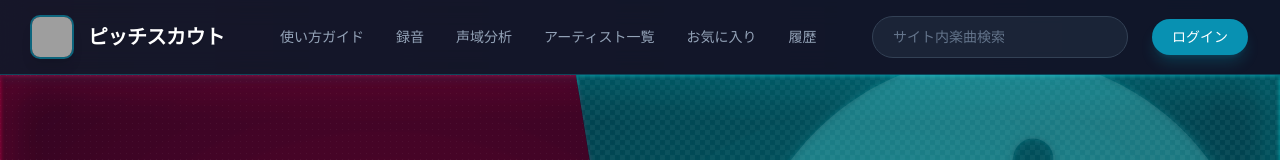
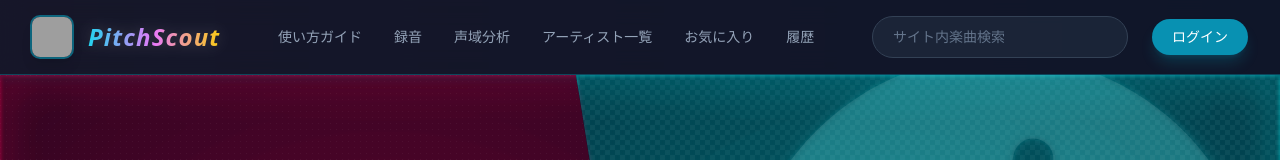
Before and after one commit to kc3hack/2026_team11, a React (Create React App) app in the folder frontend/: page / in a window 1280 px wide. Shown: the top 160 px of the page. Built offline with nearby package versions, Linux system fonts and the light colour scheme; no server answers; grey boxes are pictures that could not be loaded.

Commit message:
style(Header): Update PitchScout logo font to match app branding

```diff
--- a/frontend/src/components/Header.tsx
+++ b/frontend/src/components/Header.tsx
@@ -36,7 +36,7 @@ const Header: React.FC<HeaderProps> = ({
         <header className="hidden md:flex items-center justify-between px-8 py-4 bg-slate-900/80 backdrop-blur-md border-b border-cyan-500/30 shadow-[0_0_15px_rgba(6,182,212,0.15)] sticky top-0 z-50">
             <div className="flex items-center gap-4 cursor-pointer group" onClick={() => navigate("/")}>
                 <img src={logo} alt="App Logo" className="w-10 h-10 rounded-lg shadow-lg object-cover ring-2 ring-cyan-500/50 group-hover:ring-cyan-400 transition-all" />
-                <h1 className="text-xl font-bold tracking-tight text-white group-hover:text-cyan-400 transition-colors drop-shadow-sm">ピッチスカウト</h1>
+                <h1 className="text-2xl font-black italic text-transparent bg-clip-text bg-gradient-to-r from-cyan-400 via-fuchsia-400 to-yellow-400 drop-shadow-[0_0_8px_rgba(255,255,255,0.2)] group-hover:drop-shadow-[0_0_12px_rgba(255,255,255,0.5)] tracking-wider transition-all">PitchScout</h1>
             </div>
 
             {/* Navigation */}
```
